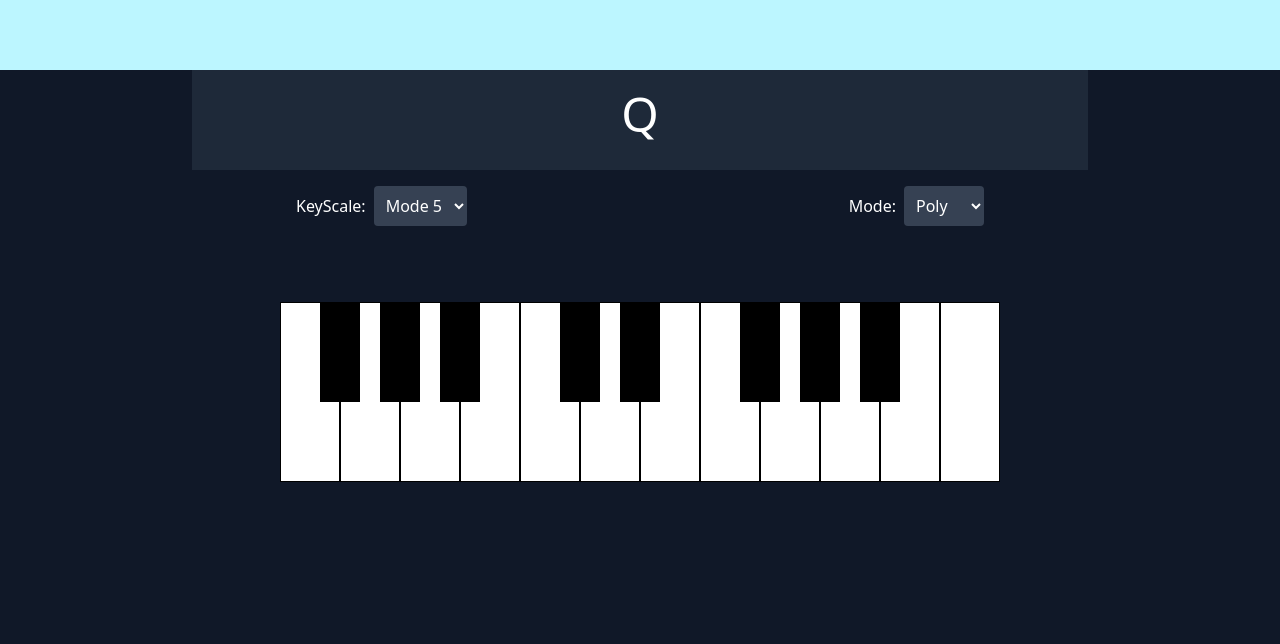
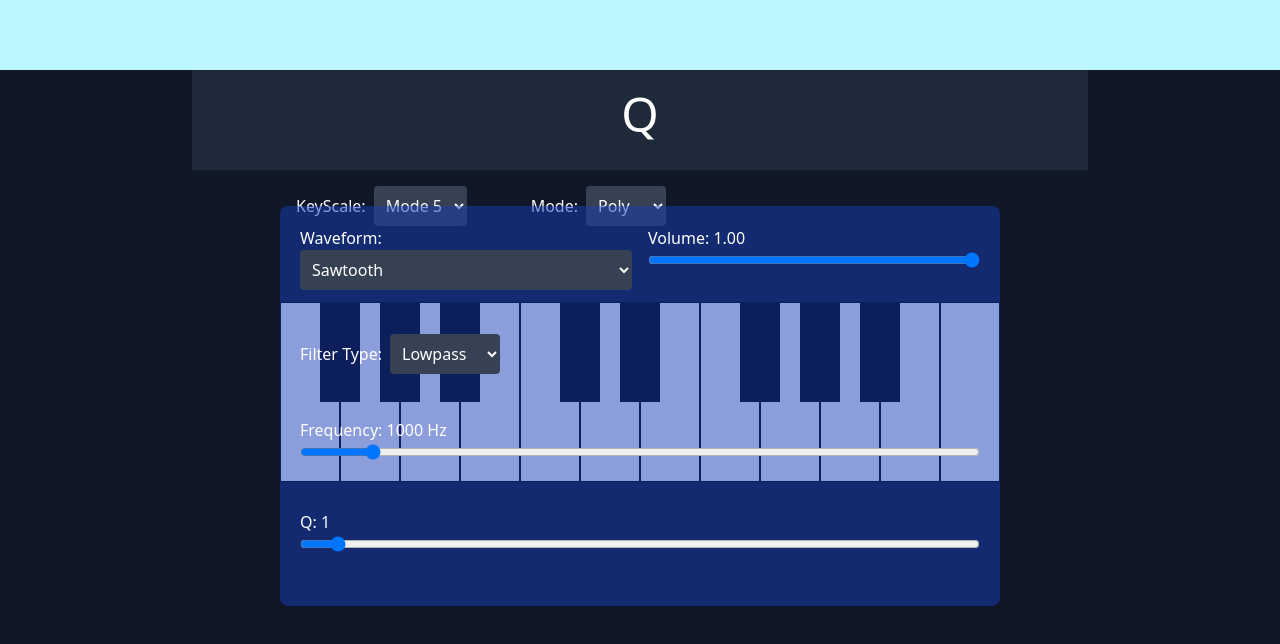
Before and after one commit to Sereia123/MLerning, a Next.js app: page / in a window 1280 px wide. Shown: the top 644 px of the page. Built offline with nearby package versions, Linux system fonts and the light colour scheme.

Commit message:
フィルターとかの設定を入れた！

```diff
--- a/app/components/scale/keyboard.tsx
+++ b/app/components/scale/keyboard.tsx
@@ -25,18 +25,17 @@ export default function Keyboard({ keyBoardNumber, activeKeys, onNoteDown, onNot
           <div
             key={idx}
             className="hover:cursor-pointer"
-            onMouseDown={() => {
-              onMouseDown?.(note)?.();
+            onMouseDown={(e) => {
+              e.stopPropagation();
+              onMouseDown?.(note)();
               onNoteDown?.(note);
             }}
-            onMouseUp={() => {
-              onMouseUp?.(note)?.();
+            onMouseUp={(e) => {
+              e.stopPropagation();
+              onMouseUp?.(note)();
               onNoteUp?.(note);
             }}
-            onMouseLeave={() => {
-              onMouseUp?.(note)?.();
-              onNoteUp?.(note);
-            }}
+            onMouseLeave={(e) => { e.stopPropagation(); onMouseUp?.(note)(); onNoteUp?.(note);}}
           >
             <WhiteKey isActive={activeKeys?.includes(note)} />
           </div>
@@ -47,64 +46,21 @@ export default function Keyboard({ keyBoardNumber, activeKeys, onNoteDown, onNot
             <div
               key={idx}
               style={{ transform: `translateX(${x}px)` }}
-              onMouseDown={() => {
-                onMouseDown?.(note)?.();
+              onMouseDown={(e) => {
+                e.stopPropagation();
+                onMouseDown?.(note)();
                 onNoteDown?.(note);
               }}
-              onMouseUp={() => {
-                onMouseUp?.(note)?.();
+              onMouseUp={(e) => {
+                e.stopPropagation();
+                onMouseUp?.(note)();
                 onNoteUp?.(note);
               }}
-              onMouseLeave={() => {
-                onMouseUp?.(note)?.();
-                onNoteUp?.(note);
-              }}
+              onMouseLeave={(e) => { e.stopPropagation(); onMouseUp?.(note)(); onNoteUp?.(note);}}
             >
               <BlackKey isActive={activeKeys?.includes(note)} />
             </div>
           ))}
-          {/* <div className="translate-x-[25px]">
-            <BlackKey />
-          </div>
-          <div className="translate-x-[35px]">
-            <BlackKey />
-          </div>
-          <div className="translate-x-[85px]">
-            <BlackKey />
-          </div>
-          <div className="translate-x-[95px]">
-            <BlackKey />
-          </div>
-          <div className="translate-x-[105px]">
-            <BlackKey />
-          </div>
-          <div className="translate-x-[155px]">
-            <BlackKey />
-          </div>
-          <div className="translate-x-[165px]">
-            <BlackKey />
-          </div>
-          <div className="translate-x-[215px]">
-            <BlackKey />
-          </div>
-          <div className="translate-x-[225px]">
-            <BlackKey />
-          </div>
-          <div className="translate-x-[235px]">
-            <BlackKey />
-          </div>
-          <div className="translate-x-[285px]">
-            <BlackKey />
-          </div>
-          <div className="translate-x-[295px]">
-            <BlackKey />
-          </div>
-          <div className="translate-x-[345px]">
-            <BlackKey />
-          </div>
-          <div className="translate-x-[355px]">
-            <BlackKey />
-          </div> */}
         </div>
       </div>
     </>
--- a/app/components/scale/scale.tsx
+++ b/app/components/scale/scale.tsx
@@ -10,8 +10,24 @@ import { useSynthe } from '@/hooks/SyntheProvider';
 export default function ScaleBase(){
   const [keyBoardNumber, setKeyBoardNumber] = useState(5); //盤面のモードチェンジ
   const { handleMouseDown, handleMouseUp } = useHandleClickNote();
-  const { mode, setMode } = useSynthe();
+  const {
+    mode,
+    setMode,
+    filterType,
+    setFilterType,
+    filterFreq,
+    setFilterFreq,
+    filterQ,
+    setFilterQ,
+    gain,
+    setGain,
+    wave,
+    setWave,
+  } = useSynthe();
+
   const [pressedKeys, setPressedKeys] = useState<number[]>([]);
+
+  // マウスイベントハンドラを生成
 
   const handleNoteDown = (midi: number) => {
     setPressedKeys((prev) => (prev.includes(midi) ? prev : [...prev, midi]));
@@ -23,7 +39,7 @@ export default function ScaleBase(){
 
   return (
     <>
-      <div className="mx-auto w-[720px] p-4 flex justify-between items-center">
+      <div className="relative mx-auto w-[720px] p-4 grid grid-cols-3 gap-4 items-center text-white">
         <div>
           <label htmlFor="key-select" className="text-white mr-2">KeyScale:</label>
           <select
@@ -51,7 +67,75 @@ export default function ScaleBase(){
             <option value="mono">Mono</option>
           </select>
         </div>
+        {/*ついかがめん*/}
+        <div className='absolute z-10 bg-blue-800/50 w-full h-[400px] mt-[400px] p-5 rounded-lg shadow-lg grid grid-cols-2 gap-4'>
+          {/* --- フィルターコントロールUIの追加 --- */}
+          <div className="col-span-1">
+            <label htmlFor="wave-select" className="mr-2">Waveform:</label>
+            <select
+              id="wave-select"
+              value={wave}
+              onChange={(e) => setWave(Number(e.target.value))}
+              className="bg-gray-700 text-white p-2 rounded w-full"
+            >
+              <option value={1}>Sawtooth</option>
+              <option value={2}>Square</option>
+              <option value={3}>Sine</option>
+              <option value={4}>Triangle</option>
+            </select>
+          </div>
+          <div className="col-span-1">
+            <label htmlFor="gain-slider" className="mr-2">Volume: {gain.toFixed(2)}</label>
+            <input
+              type="range"
+              id="gain-slider"
+              min="0" max="1" step="0.01"
+              value={gain}
+              onChange={(e) => setGain(Number(e.target.value))}
+              className="w-full"
+            />
+          </div>
+          <div className="col-span-2">
+            <label htmlFor="filter-type-select" className="mr-2">Filter Type:</label>
+            <select
+              id="filter-type-select"
+              value={filterType}
+              onChange={(e) => setFilterType(e.target.value as BiquadFilterType)}
+              className="bg-gray-700 text-white p-2 rounded"
+            >
+              <option value="lowpass">Lowpass</option>
+              <option value="highpass">Highpass</option>
+              <option value="bandpass">Bandpass</option>
+              <option value="notch">Notch</option>
+            </select>
+          </div>
+          <div className="col-span-2">
+            <label htmlFor="frequency-slider" className="mr-2">
+              Frequency: {filterFreq} Hz
+            </label>
+            <input
+              type="range"
+              id="frequency-slider"
+              min="20"
+              max="10000"
+              step="1"
+              value={filterFreq}
+              onChange={(e) => setFilterFreq(Number(e.target.value))}
+              className="w-full"
+            />
+          </div>
+          <div className="col-span-2">
+            <label htmlFor="q-slider" className="mr-2">Q: {filterQ}</label>
+            <input
+              type="range" id="q-slider" min="0.1" max="20" step="0.1"
+              value={filterQ} onChange={(e) => setFilterQ(Number(e.target.value))} className="w-full"
+            />
+          </div>
+        </div>
       </div>
+
+
+
       <div className="mx-auto flex items-center h-[300px] w-[720px]">
         <KeyboardController
           keyMap={KeyMap(keyBoardNumber)}
--- a/hooks/useHandleClickNote.tsx
+++ b/hooks/useHandleClickNote.tsx
@@ -1,4 +1,6 @@
 import { useSynthe } from "@/hooks/SyntheProvider";
+
+type NoteFunction = (midi: number) => void;
 
 export default function useHandleClickNote() {
   const { noteOn, noteOff } = useSynthe();
--- a/hooks/useSyntheWorklet.tsx
+++ b/hooks/useSyntheWorklet.tsx
@@ -12,6 +12,7 @@ export default function useSyntheWorklet() {
   //AudioContextはスタジオ
   const contextRef = useRef<AudioContext | null>(null);
   // マスターゲイン
+  const filterNodeRef = useRef<BiquadFilterNode | null>(null);
   const masterAmpRef = useRef<GainNode | null>(null);
   // 鳴っているボイスを管理するMap。キーはMIDIノート番号
   const voicesRef = useRef<Map<number, Voice>>(new Map());
@@ -28,6 +29,10 @@ export default function useSyntheWorklet() {
   const [pulseWidth, setPulseWidth] = useState(0.5);
   const [duration, setDuration] = useState(0.5);
   const [mode, setMode] = useState<'poly' | 'mono'>('poly');
+  // --- フィルター用の状態を追加 ---
+  const [filterType, setFilterType] = useState<BiquadFilterType>('lowpass');
+  const [filterFreq, setFilterFreq] = useState(1000);
+  const [filterQ, setFilterQ] = useState(1);
 
   // こまごまとした設定
   const ensureReady = useCallback(async () => {
@@ -35,8 +40,11 @@ export default function useSyntheWorklet() {
     if (!isInitializedRef.current) {
       const AudioContextClass = getAudioContextConst();
       const ac = new AudioContextClass({ latencyHint: 'interactive' });
+      const filterNode = ac.createBiquadFilter();
       const masterAmp = new GainNode(ac, { gain: 1.0 });
+      filterNode.connect(masterAmp);
       masterAmp.connect(ac.destination);
+      filterNodeRef.current = filterNode;
       contextRef.current = ac;
       masterAmpRef.current = masterAmp;
       isInitializedRef.current = true;
@@ -112,6 +120,18 @@ export default function useSyntheWorklet() {
     });
   }, [freq, gain, wave, pulseWidth]);
 
+  // フィルターのパラメータが変更されたらAudioNodeに反映
+  useEffect(() => {
+    const filterNode = filterNodeRef.current;
+    const ac = contextRef.current;
+    if (!filterNode || !ac) return;
+
+    filterNode.type = filterType;
+    // setValueAtTimeを使用して即時変更
+    filterNode.frequency.setValueAtTime(filterFreq, ac.currentTime);
+    filterNode.Q.setValueAtTime(filterQ, ac.currentTime);
+  }, [filterType, filterFreq, filterQ]);
+
   // アンマウント時に停止
   useEffect(() => () => {
     stop();
@@ -121,8 +141,8 @@ export default function useSyntheWorklet() {
   const noteOn = useCallback(async (midi: number) => {
     await ensureReady();
     const ac = contextRef.current;
-    const masterAmp = masterAmpRef.current;
-    if (!ac || !masterAmp) return;
+    const filterNode = filterNodeRef.current; // マスターゲインの代わりにフィルターノードを取得
+    if (!ac || !filterNode) return;
 
     // --- Mono Mode Logic ---
     if (mode === 'mono') {
@@ -158,14 +178,15 @@ export default function useSyntheWorklet() {
 
     // マスターゲインを先に調整する
     const voiceCount = voicesRef.current.size + 1;
+    const masterAmp = masterAmpRef.current;
     const newMasterGain = 1.0 / voiceCount;
-    masterAmp.gain.setTargetAtTime(newMasterGain, now, 0.01);
+    masterAmp?.gain.setTargetAtTime(newMasterGain, now, 0.01);
 
     const f = midiToFreq(midi);
 
     // 新しいボイスを作成
     const amp = new GainNode(ac, { gain: 0 });
-    amp.connect(masterAmp);
+    amp.connect(filterNode); // 各ボイスの出力をマスターゲインではなくフィルターに接続
     const node = new AudioWorkletNode(ac, 'processor', {
       numberOfInputs: 0,
       numberOfOutputs: 1,
@@ -185,7 +206,7 @@ export default function useSyntheWorklet() {
     if (ac.state === 'suspended') {
       try { await ac.resume(); } catch {}
     }
-  }, [ensureReady, gain, wave, pulseWidth, mode]);
+  }, [ensureReady, gain, wave, pulseWidth, mode]); // masterAmpRefはRefなので依存配列に不要
 
 
   // ミディ番号で短い音を鳴らす（クリック等の短いトリガ用）
@@ -196,5 +217,22 @@ export default function useSyntheWorklet() {
     }, Math.max(0, duration * 1000));
   }, [noteOn, noteOff, duration]);
 
-  return { running, start, stop, freq, setFreq, gain, setGain, wave, setWave, pulseWidth, setPulseWidth, duration, setDuration, noteOn, noteOff, playMidi, mode, setMode };
+  return {
+    running,
+    start,
+    stop,
+    freq, setFreq,
+    gain, setGain,
+    wave, setWave,
+    pulseWidth, setPulseWidth,
+    duration, setDuration,
+    noteOn,
+    noteOff,
+    playMidi,
+    mode, setMode,
+    // --- フィルター用の状態とセッターをエクスポート ---
+    filterType, setFilterType,
+    filterFreq, setFilterFreq,
+    filterQ, setFilterQ
+  };
 }
--- a/tsconfig.json
+++ b/tsconfig.json
@@ -38,7 +38,7 @@
     ".next\\dev/types/**/*.ts",
     ".next\\dev/types/**/*.ts",
     "global.d.ts"
-, "public/worklets/processor.js"  ],
+, "public/worklets/processor.js", "app/components/scale/scale.tsx"  ],
   "exclude": [
     "node_modules"
   ]
```
Also changed, not shown: hooks/SyntheProvider.tsx (line endings or trailing spaces).
